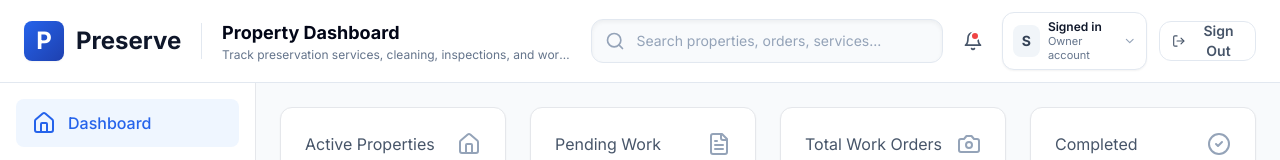
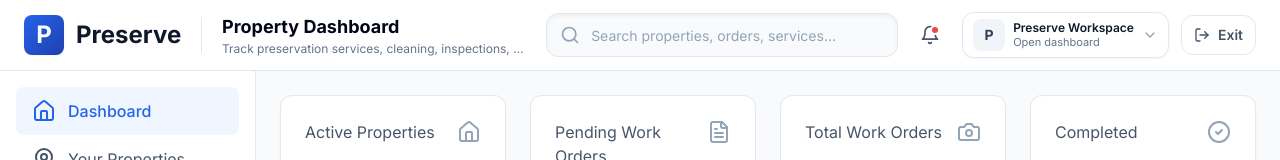
Before and after one commit to Iamtoluakin/preserve, a Next.js app: page /dashboard in a window 1280 px wide. Shown: the top 160 px of the page. Built offline with nearby package versions, Linux system fonts and the light colour scheme; no server answers.

Commit message:
Open dashboard without sign in

```diff
--- a/src/app/dashboard/page.tsx
+++ b/src/app/dashboard/page.tsx
@@ -31,13 +31,13 @@
   const [properties, setProperties] = useState<PreserveProperty[]>([]);
   const [userEmail, setUserEmail] = useState('');
   const [userName, setUserName] = useState('');
-  const accountLabel = userName || userEmail || 'Signed in';
-  const accountInitial = (accountLabel.trim()[0] || 'U').toUpperCase();
+  const accountLabel = userName || userEmail || 'Preserve Workspace';
+  const accountInitial = (accountLabel.trim()[0] || 'P').toUpperCase();
 
-  const handleLogout = async () => {
+  const handleExit = async () => {
     await supabase.auth.signOut();
     await fetch('/api/auth/session', { method: 'DELETE' });
-    router.push('/login');
+    router.push('/');
   };
 
   useEffect(() => {
@@ -128,17 +128,17 @@
                   <p className="text-xs font-semibold text-slate-900 truncate max-w-[150px]">
                     {accountLabel}
                   </p>
-                  <p className="text-[11px] text-slate-500">Owner account</p>
+                  <p className="text-[11px] text-slate-500">Open dashboard</p>
                 </div>
                 <ChevronDown className="w-4 h-4 text-slate-400" />
               </div>
               <button
-                onClick={handleLogout}
+                onClick={handleExit}
                 className="h-10 w-10 sm:w-auto flex items-center justify-center gap-2 rounded-xl border border-slate-200 px-0 sm:px-3 text-sm font-semibold text-slate-600 hover:border-red-200 hover:bg-red-50 hover:text-red-600 transition"
-                title="Sign out"
+                title="Back to homepage"
               >
                 <LogOut className="w-4 h-4" />
-                <span className="hidden xl:inline">Sign Out</span>
+                <span className="hidden xl:inline">Exit</span>
               </button>
             </div>
           </div>
--- a/src/app/dashboard/settings/page.tsx
+++ b/src/app/dashboard/settings/page.tsx
@@ -30,10 +30,10 @@
     });
   }, []);
 
-  const handleLogout = async () => {
+  const handleExit = async () => {
     await supabase.auth.signOut();
     await fetch('/api/auth/session', { method: 'DELETE' });
-    router.push('/login');
+    router.push('/');
   };
 
   return (
@@ -63,7 +63,7 @@
           </div>
           <div>
             <h1 className="text-2xl md:text-3xl font-bold text-slate-900">Settings</h1>
-            <p className="text-sm md:text-base text-slate-600">Manage your account and preservation preferences</p>
+            <p className="text-sm md:text-base text-slate-600">Manage workspace preferences for property care planning</p>
           </div>
         </div>
 
@@ -72,11 +72,11 @@
             <div className="bg-white rounded-xl shadow-sm border p-4 md:p-6">
               <div className="flex items-center gap-3 mb-5">
                 <User className="w-5 h-5 text-blue-600" />
-                <h2 className="text-lg font-semibold text-slate-900">Account</h2>
+                <h2 className="text-lg font-semibold text-slate-900">Workspace</h2>
               </div>
               <div className="space-y-4">
-                <InfoRow label="Email" value={userEmail || 'Signed in user'} />
-                <InfoRow label="Role" value="Owner account" />
+                <InfoRow label="Contact" value={userEmail || 'Not connected yet'} />
+                <InfoRow label="Mode" value="Open dashboard" />
                 <InfoRow label="Workspace" value="Preserve dashboard" />
               </div>
             </div>
@@ -110,13 +110,13 @@
           <aside className="space-y-6">
             <div className="bg-white rounded-xl shadow-sm border p-4 md:p-5">
               <Lock className="w-6 h-6 text-slate-500 mb-3" />
-              <h2 className="font-semibold text-slate-900 mb-2">Session</h2>
-              <p className="text-sm text-slate-500 mb-4">Sign out of this browser when you are done managing properties.</p>
+              <h2 className="font-semibold text-slate-900 mb-2">Access</h2>
+              <p className="text-sm text-slate-500 mb-4">This dashboard is open while we shape the property care experience.</p>
               <button
-                onClick={handleLogout}
-                className="w-full border border-red-200 text-red-600 px-4 py-2.5 rounded-lg hover:bg-red-50 transition text-sm font-semibold"
+                onClick={handleExit}
+                className="w-full border border-slate-200 text-slate-700 px-4 py-2.5 rounded-lg hover:bg-slate-50 transition text-sm font-semibold"
               >
-                Sign Out
+                Back to Homepage
               </button>
             </div>
           </aside>
--- a/src/app/page.tsx
+++ b/src/app/page.tsx
@@ -153,7 +153,7 @@
       'Work order management',
       'Email support',
     ],
-    cta: 'Get Started Free',
+    cta: 'Open Dashboard',
     highlight: false,
   },
   {
@@ -170,7 +170,7 @@
       'Winterization reminders',
       'Phone & email support',
     ],
-    cta: 'Start Free Trial',
+    cta: 'Build Care Plan',
     highlight: true,
   },
   {
@@ -187,7 +187,7 @@
       'Team & vendor access',
       'Dedicated account manager',
     ],
-    cta: 'Contact Sales',
+    cta: 'View Portfolio Tools',
     highlight: false,
   },
 ];
@@ -225,16 +225,16 @@
               <a href="#services" className="text-slate-600 hover:text-blue-600 transition text-sm">Services</a>
               <a href="#pricing" className="text-slate-600 hover:text-blue-600 transition text-sm">Pricing</a>
               <a href="#contact" className="text-slate-600 hover:text-blue-600 transition text-sm">Contact</a>
-              <Link href="/login" className="text-slate-600 hover:text-blue-600 transition text-sm font-medium">Sign In</Link>
-              <Link href="/login" className="bg-blue-600 text-white px-5 py-2 rounded-lg hover:bg-blue-700 transition text-sm font-semibold">
-                Get Started
+              <Link href="/dashboard" className="text-slate-600 hover:text-blue-600 transition text-sm font-medium">Open Dashboard</Link>
+              <Link href="/dashboard" className="bg-blue-600 text-white px-5 py-2 rounded-lg hover:bg-blue-700 transition text-sm font-semibold">
+                Launch App
               </Link>
             </div>
             {/* Mobile nav */}
             <div className="flex md:hidden items-center gap-3">
-              <Link href="/login" className="text-slate-600 hover:text-blue-600 transition text-sm">Sign In</Link>
-              <Link href="/login" className="bg-blue-600 text-white px-4 py-2 rounded-lg hover:bg-blue-700 transition text-sm font-semibold">
-                Start Free
+              <Link href="/dashboard" className="text-slate-600 hover:text-blue-600 transition text-sm">Dashboard</Link>
+              <Link href="/dashboard" className="bg-blue-600 text-white px-4 py-2 rounded-lg hover:bg-blue-700 transition text-sm font-semibold">
+                Launch
               </Link>
             </div>
           </div>
@@ -257,16 +257,16 @@
                 Request service, track progress, and protect your asset without chasing contractors.
               </p>
               <div className="flex flex-col sm:flex-row gap-4">
-                <Link href="/login"
+                <Link href="/dashboard"
                   className="bg-blue-600 text-white px-8 py-4 rounded-xl hover:bg-blue-700 transition font-semibold text-center flex items-center justify-center gap-2 shadow-lg shadow-blue-200">
-                  Start Free — Add Your First Property <ArrowRight className="w-5 h-5" />
+                  Open Your Property Dashboard <ArrowRight className="w-5 h-5" />
                 </Link>
                 <a href="#pricing"
                   className="border-2 border-slate-300 text-slate-700 px-8 py-4 rounded-xl hover:border-blue-600 hover:text-blue-600 transition font-semibold text-center">
                   View Pricing
                 </a>
               </div>
-              <p className="text-sm text-slate-500 mt-4">No credit card required · Cancel anytime</p>
+              <p className="text-sm text-slate-500 mt-4">Explore the dashboard instantly · No sign-in required</p>
             </div>
             <div className="relative">
               <div className="bg-gradient-to-br from-blue-500 to-blue-700 rounded-2xl p-8 shadow-2xl">
@@ -421,14 +421,14 @@
                     </li>
                   ))}
                 </ul>
-                <Link href="/login"
+                <Link href="/dashboard"
                   className={`w-full text-center py-3 rounded-xl font-semibold transition ${plan.highlight ? 'bg-blue-600 text-white hover:bg-blue-700' : 'bg-slate-100 text-slate-900 hover:bg-slate-200'}`}>
                   {plan.cta}
                 </Link>
               </div>
             ))}
           </div>
-          <p className="text-center text-slate-500 text-sm mt-8">All plans include a 14-day free trial. No credit card required to start.</p>
+          <p className="text-center text-slate-500 text-sm mt-8">Use the dashboard to shape a property care plan before we turn on paid subscriptions.</p>
         </div>
       </section>
 
@@ -461,10 +461,10 @@
       <section id="contact" className="py-20 bg-slate-50">
         <div className="max-w-3xl mx-auto px-4 sm:px-6 lg:px-8 text-center">
           <h2 className="text-4xl font-bold text-slate-900 mb-4">Ready to Get Started?</h2>
-          <p className="text-xl text-slate-600 mb-10">Create your free account and add your first property in minutes.</p>
-          <Link href="/login"
+          <p className="text-xl text-slate-600 mb-10">Open the dashboard and add your first property in minutes.</p>
+          <Link href="/dashboard"
             className="inline-flex items-center gap-2 bg-blue-600 text-white px-10 py-4 rounded-xl hover:bg-blue-700 transition font-semibold text-lg shadow-lg shadow-blue-200">
-            Start Free Today <ArrowRight className="w-5 h-5" />
+            Open Dashboard <ArrowRight className="w-5 h-5" />
           </Link>
           <div className="grid md:grid-cols-3 gap-8 mt-14">
             {[
@@ -522,7 +522,7 @@
                   ))}
                 </div>
                 <div className="flex flex-col sm:flex-row gap-3 pt-4 border-t">
-                  <Link href="/login" onClick={() => setSelectedService(null)}
+                  <Link href="/dashboard" onClick={() => setSelectedService(null)}
                     className="flex-1 bg-blue-600 text-white px-6 py-3 rounded-xl hover:bg-blue-700 transition font-semibold text-center">
                     Get Started
                   </Link>
@@ -556,8 +556,8 @@
               <ul className="space-y-2 text-slate-400 text-sm">
                 <li><a href="#services" className="hover:text-white transition">Services</a></li>
                 <li><a href="#pricing" className="hover:text-white transition">Pricing</a></li>
-                <li><Link href="/login" className="hover:text-white transition">Sign In</Link></li>
-                <li><Link href="/login" className="hover:text-white transition">Sign Up</Link></li>
+                <li><Link href="/dashboard" className="hover:text-white transition">Dashboard</Link></li>
+                <li><Link href="/dashboard/properties/add" className="hover:text-white transition">Add Property</Link></li>
               </ul>
             </div>
             <div>
```
Also changed, not shown: src/middleware.ts (+1 -19 lines).
